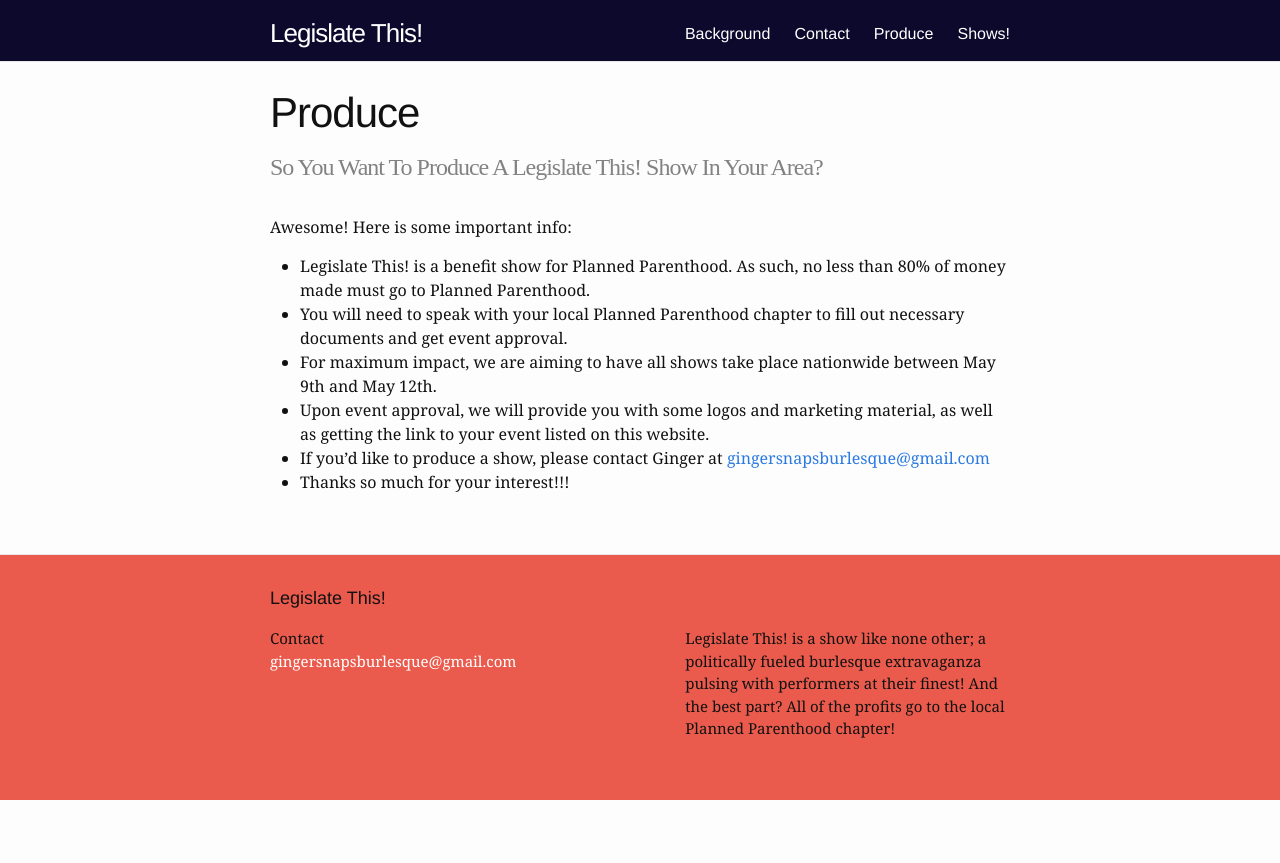
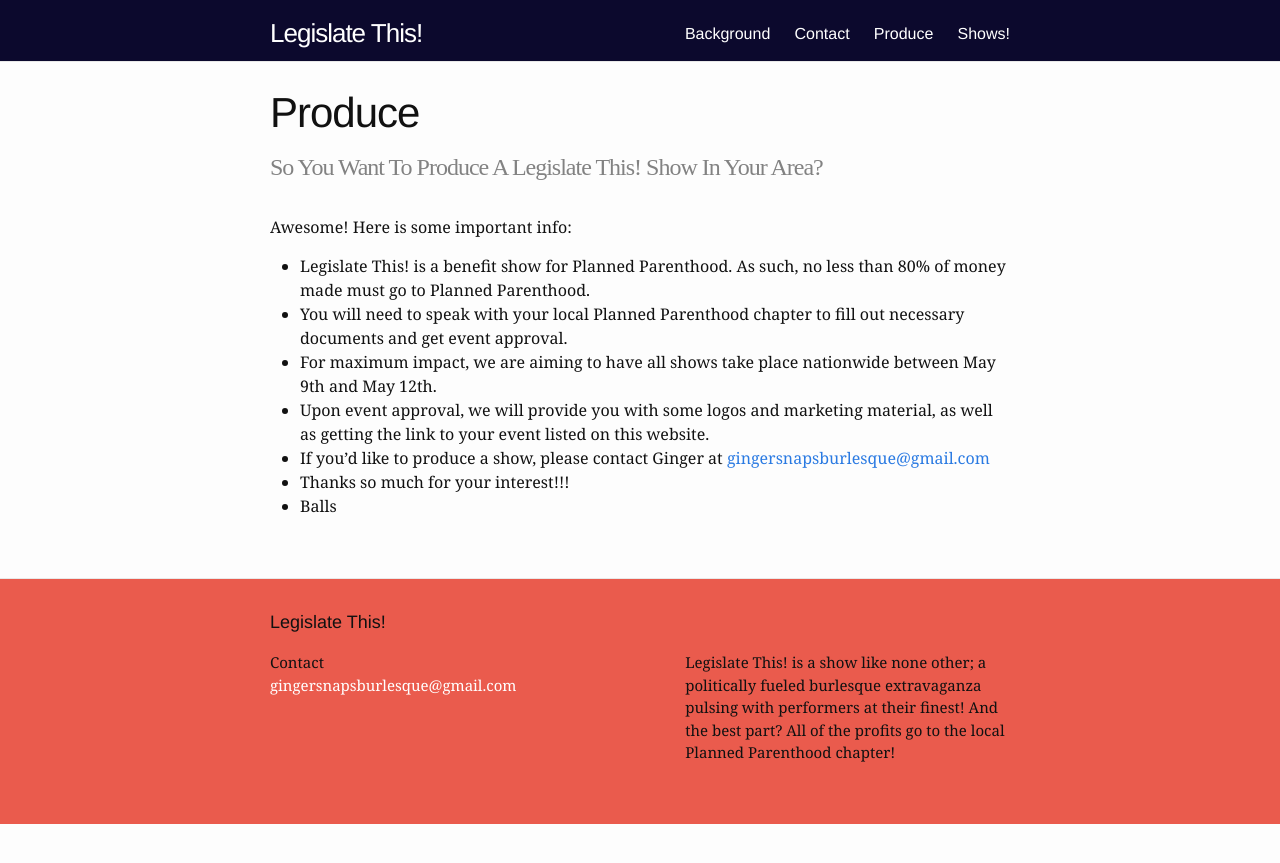
Before and after one commit to tmbritton/legislatethis, a Jekyll site: the page built from produce.md, in a window 1280 px wide. Shown: the top 863 px of the page. Built offline with Jekyll 4.4.1, drawn with Linux system fonts in a browser that asks for light colours; some web fonts are replaced.

Commit message:
Testing word balls

```diff
--- a/produce.md
+++ b/produce.md
@@ -13,3 +15,4 @@ Awesome! Here is some important info:
 - Upon event approval, we will provide you with some logos and marketing material, as well as getting the link to your event listed on this website.
 - If you’d like to produce a show, please contact Ginger at [gingersnapsburlesque@gmail.com](mailto:gingersnapsburlesque@gmail.com)
 - Thanks so much  for your interest!!!
+- Balls
```
Also changed, not shown: other parts of produce.md (+2 -0 lines).
